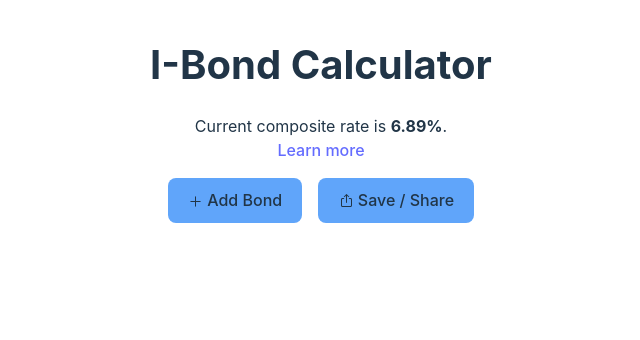
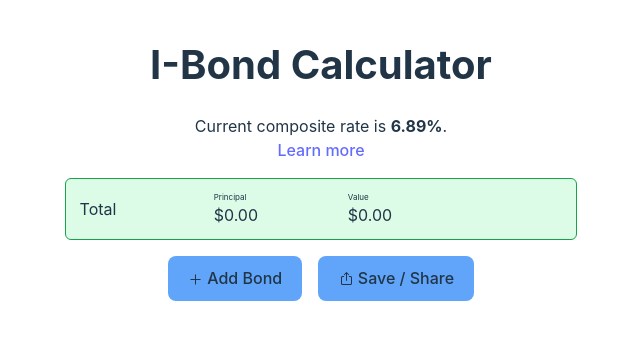
Before and after one commit to forcey/ibond.fyi, a React (Vite) app: page / in a window 1280 px wide. Shown: the top 340 px of the page, without its empty margins (319-959 px from the left). Built offline with nearby package versions, Linux system fonts and the light colour scheme.

Commit message:
total row

```diff
--- a/src/components/BondList.tsx
+++ b/src/components/BondList.tsx
@@ -122,6 +122,18 @@ function BondRow({ bond, handleBondChanged, handleDeleteBond }: {
     </Accordion.Item>
 }
 
+function TotalRow({ bonds }: { bonds: Bond[] }): JSX.Element {
+    const principal = bonds.reduce((sum, bond) => sum + bond.principal, 0);
+    const value = bonds.reduce((sum, bond) => sum + bond.getValueOfDate(new Date()).value, 0);
+    return <div className='tableRow border rounded-md border-solid
+             bg-green-100 dark:bg-green-950
+             border-green-600 dark:border-green-500 py-2'>
+        <TableCell className='whitespace-nowrap min-w-[30%]'>Total</TableCell>
+        <TableCell label="Principal" className='whitespace-nowrap min-w-[30%]'>{formatDollars(principal)}</TableCell>
+        <TableCell label="Value" className='whitespace-nowrap min-w-[30%]'>{formatDollars(value)}</TableCell>
+    </div>
+}
+
 export default function BondList({ bonds, handleBondChanged, handleDeleteBond }: {
     bonds: Bond[],
     handleBondChanged: (id: string) => void,
@@ -147,5 +159,6 @@ export default function BondList({ bonds, handleBondChanged, handleDeleteBond }:
         <Accordion.Root type='multiple' value={openItems} onValueChange={setOpenItems}>
             {tableRows}
         </Accordion.Root>
+        <TotalRow bonds={bonds} />
     </div>
 }
--- a/src/model/bond.ts
+++ b/src/model/bond.ts
@@ -97,6 +97,11 @@ export class Bond {
             isRedeemable: true,
         }
     }
+
+    getValueOfDate(today: Date): RedeemableValue {
+        const values = this.calculateValue(today);
+        return this.redeemableValue(values, values.length - 1);
+    }
 }
 
 export function compositeRate(fixedRate: Rate, inflationRate: Rate): number {
```
